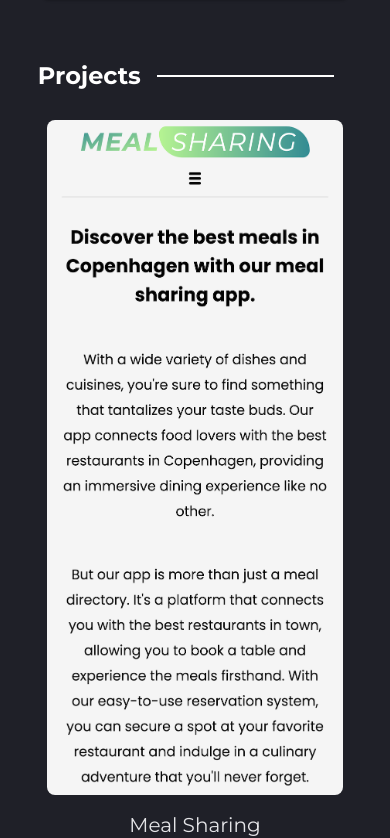
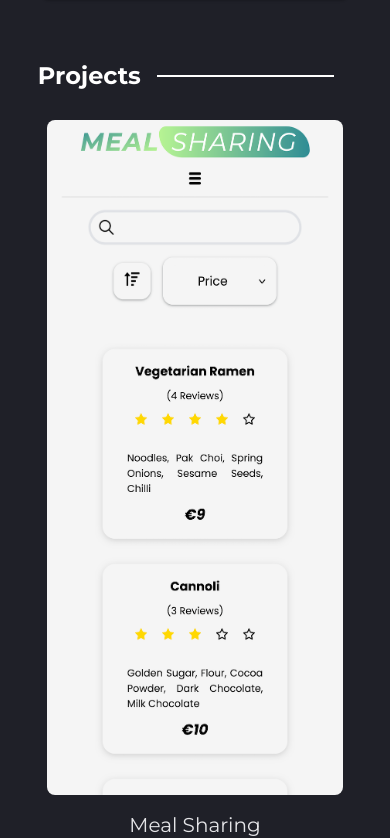
Before and after one commit to DanJecu/portfolio-nextjs, a Next.js app: page / in a window 390 px wide. Shown: the part 3096-3934 px from the top of the page. Built offline with nearby package versions, Linux system fonts and the light colour scheme; a web font is replaced by a local one.

Commit message:
changed picture for section

```diff
--- a/components/sections/ProjectsSection.tsx
+++ b/components/sections/ProjectsSection.tsx
@@ -8,7 +8,7 @@
                 <div className='h-[1.5px] flex-1 bg-white'></div>
             </span>
             <div className='flex'>
-                <div className='relative m-auto h-[80vh] w-[80%] rounded-lg md:w-[38%] lg:h-[90%]'>
+                <div className='relative m-auto hidden h-[80vh] w-[80%] rounded-lg md:block md:w-[38%] lg:h-[90%]'>
                     <img
                         key='1'
                         className='h-full w-full rounded-lg object-fill lg:h-[100%]'
@@ -18,7 +18,7 @@
                         height=''
                     />
                 </div>
-                <div className='relative m-auto hidden h-[80vh] w-[80%] rounded-lg md:block md:w-[38%] lg:h-[90%]'>
+                <div className='relative m-auto  h-[80vh] w-[80%] rounded-lg md:w-[38%] lg:h-[90%]'>
                     <img
                         key='1'
                         className='h-full w-full rounded-lg object-fill lg:h-[100%]'
```
